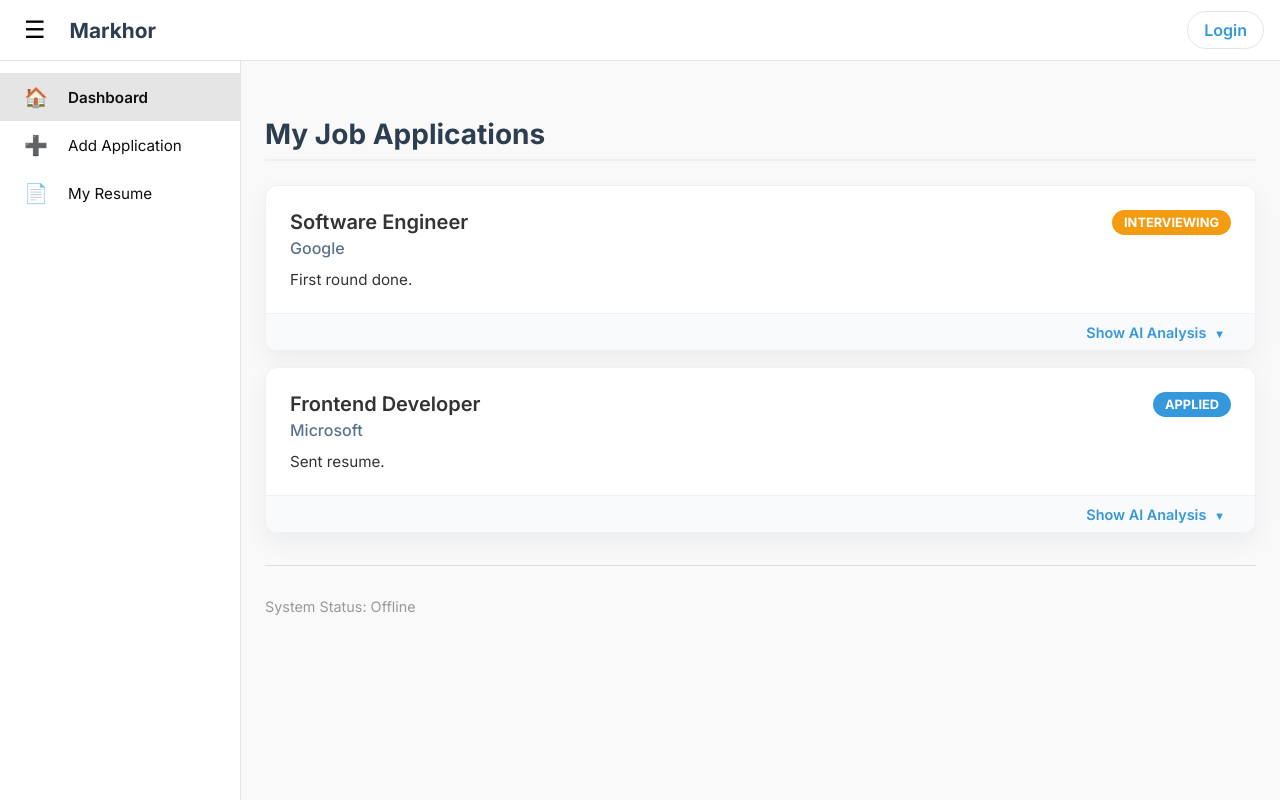
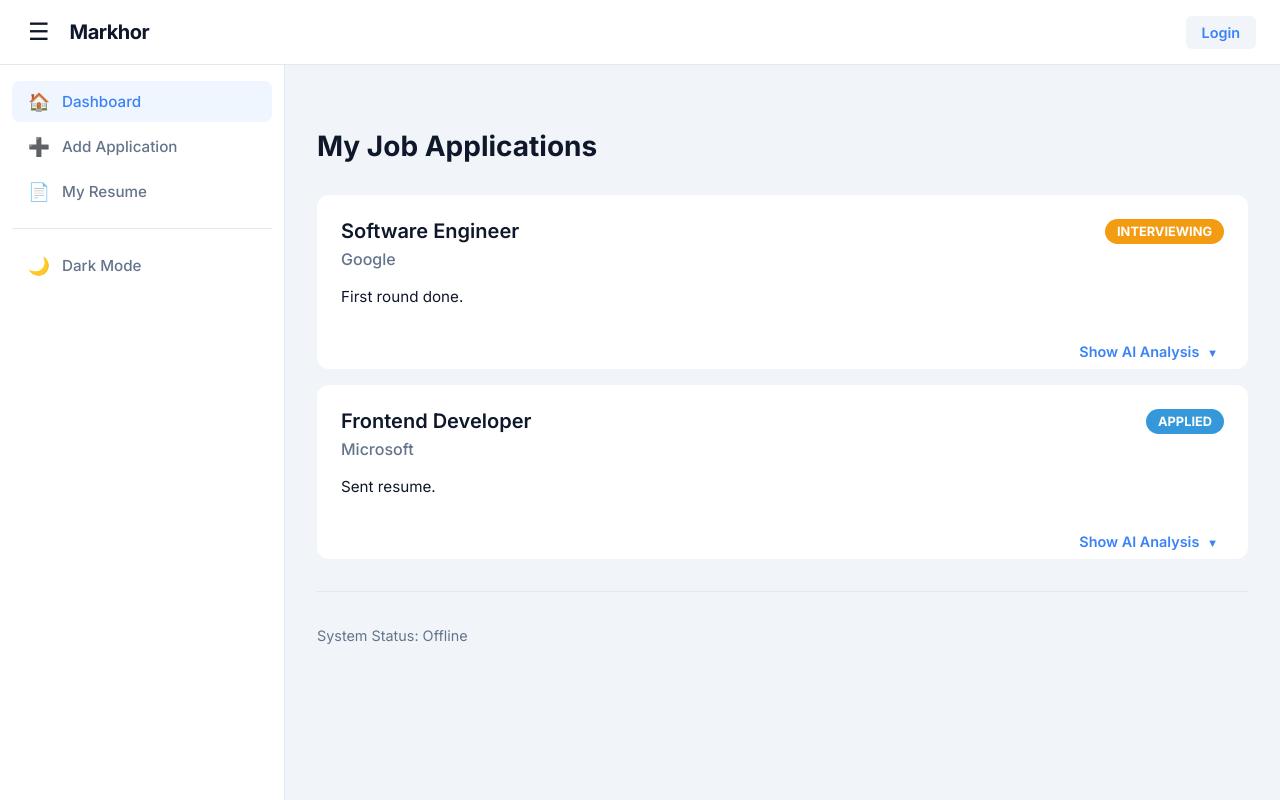
Before and after one commit to ZohaibRahim/CPSC300_GroupProject, an Angular app: page /dashboard in a window 1280 px wide. Built offline with nearby package versions, Linux system fonts and the light colour scheme; no server answers.

Commit message:
added dark mode

```diff
--- a/src/app/app.html
+++ b/src/app/app.html
@@ -31,6 +31,18 @@
           <span class="icon">📄</span>
           <span class="label" *ngIf="!isSidebarCollapsed">My Resume</span>
         </a>
+
+        <hr class="sidebar-divider">
+
+        <button class="nav-item dark-mode-btn" (click)="toggleDarkMode()">
+          <span class="icon" *ngIf="!isDarkMode">🌙</span>
+          <span class="icon" *ngIf="isDarkMode">☀️</span>
+
+          <span class="label" *ngIf="!isSidebarCollapsed">
+            {{ isDarkMode ? 'Light Mode' : 'Dark Mode' }}
+          </span>
+        </button>
+
       </nav>
     </aside>
 
--- a/src/app/app.scss
+++ b/src/app/app.scss
@@ -1,25 +1,20 @@
-// Reset
-html, body { height: 100%; margin: 0; }
-
 .app-layout {
   display: flex;
   flex-direction: column;
   height: 100vh;
-  background-color: #f9f9f9;
 }
 
-// --- Header Styles ---
+/* --- HEADER --- */
 .app-header {
   display: flex;
   align-items: center;
   justify-content: space-between;
-  height: 60px;
-  padding: 0 16px;
-  background-color: #ffffff;
-  border-bottom: 1px solid #e5e5e5;
-  position: sticky;
-  top: 0;
-  z-index: 100;
+  height: 64px;
+  padding: 0 24px;
+  background-color: var(--bg-sidebar); /* Matches sidebar color */
+  border-bottom: 1px solid var(--border-color);
+  transition: background-color 0.3s, border-color 0.3s;
+  z-index: 50;
 }
 
 .header-left {
@@ -32,89 +27,121 @@
   background: none;
   border: none;
   cursor: pointer;
-  padding: 8px;
+  color: var(--text-main);
   font-size: 1.5rem;
-  border-radius: 50%;
   display: flex;
-  align-items: center;
-  justify-content: center;
-  &:hover { background-color: #f0f0f0; }
+  padding: 4px;
+  border-radius: 4px;
+
+  &:hover {
+    background-color: var(--hover-item);
+  }
 }
 
 .logo {
-  font-size: 1.3rem;
+  font-size: 1.25rem;
   font-weight: 700;
-  color: #2c3e50;
+  color: var(--text-main);
   margin: 0;
+  letter-spacing: -0.5px;
 }
 
 .login-link {
   text-decoration: none;
-  color: #3498db;
+  color: var(--primary-color);
   font-weight: 600;
+  font-size: 0.9rem;
   padding: 8px 16px;
-  border: 1px solid #e5e5e5;
-  border-radius: 20px;
-  transition: background 0.2s;
-  &:hover { background-color: #f2f8fc; }
+  background-color: var(--bg-app);
+  border-radius: 6px;
+  transition: all 0.2s;
+
+  &:hover {
+    background-color: var(--hover-item);
+  }
 }
 
-// --- Main Body Layout ---
+/* --- MAIN BODY --- */
 .main-body {
   display: flex;
   flex: 1;
-  overflow: hidden; // Prevent double scrollbars
+  overflow: hidden;
 }
 
-// --- Sidebar Styles ---
+/* --- SIDEBAR --- */
 .sidebar {
-  width: 240px;
-  background-color: #ffffff;
-  border-right: 1px solid #e5e5e5;
+  width: 260px;
+  background-color: var(--bg-sidebar);
+  border-right: 1px solid var(--border-color);
   overflow-y: auto;
-  transition: width 0.2s ease-in-out;
-  padding-top: 12px;
+  transition: width 0.3s ease, background-color 0.3s;
+  padding: 16px 12px;
+  display: flex;
+  flex-direction: column;
 
   &.collapsed {
-    width: 72px; // Collapsed width
+    width: 72px;
+    padding: 16px 8px;
 
     .nav-item {
       justify-content: center;
-      padding: 16px 0;
-
+      padding: 12px;
       .icon { margin-right: 0; font-size: 1.4rem; }
     }
+
+    .sidebar-divider { margin: 8px 4px; }
   }
 }
 
 .nav-item {
   display: flex;
   align-items: center;
-  padding: 0 24px;
-  height: 48px;
+  padding: 10px 16px;
+  margin-bottom: 4px;
+  border-radius: 8px; /* Rounded pills */
   text-decoration: none;
-  color: #0f0f0f;
-  font-family: 'Inter', sans-serif;
+  color: var(--text-muted);
+  font-weight: 500;
   font-size: 0.95rem;
+  transition: all 0.2s;
 
   &:hover {
-    background-color: #f2f2f2;
+    background-color: var(--hover-item);
+    color: var(--text-main);
   }
 
   &.active-link {
-    background-color: #e5e5e5;
-    font-weight: 600;
+    background-color: var(--active-item); // Use the tinted background
+    color: var(--active-text); // Use the colored text
   }
 
   .icon {
-    margin-right: 20px;
-    font-size: 1.2rem;
+    margin-right: 12px;
+    font-size: 1.1rem;
+    display: flex;
+    align-items: center;
   }
 }
 
-// --- Content Area ---
+.sidebar-divider {
+  margin: 16px 0;
+  border-top: 1px solid var(--border-color);
+}
+
+/* --- DARK MODE BUTTON --- */
+.dark-mode-btn {
+  background: none;
+  border: none;
+  width: 100%;
+  cursor: pointer;
+  text-align: left;
+  font-family: inherit;
+}
+
+/* --- CONTENT AREA --- */
 .content-area {
   flex: 1;
-  padding: 24px;
+  background-color: var(--bg-app);
+  padding: 32px; /* More breathing room */
   overflow-y: auto;
 }
--- a/src/app/app.ts
+++ b/src/app/app.ts
@@ -1,7 +1,7 @@
-import { Component, OnInit } from '@angular/core';
+import { Component, OnInit, Renderer2, Inject } from '@angular/core';
+import { DOCUMENT, CommonModule } from '@angular/common';
 import { RouterLink, RouterOutlet, RouterLinkActive } from '@angular/router';
 import { ApiService } from './api.service';
-import { CommonModule } from '@angular/common';
 
 @Component({
   selector: 'app-root',
@@ -12,15 +12,32 @@
 })
 export class App implements OnInit {
   isSidebarCollapsed = false;
+  isDarkMode = false; // State for dark mode
 
-  constructor(private api: ApiService) {}
+  constructor(
+    private apiService: ApiService,
+    @Inject(DOCUMENT) private document: Document,
+    private renderer: Renderer2
+  ) {}
 
   ngOnInit(): void {
-    // Check connection silently on load
-    this.api.checkHealth().subscribe();
+    this.apiService.checkHealth().subscribe();
   }
 
   toggleSidebar() {
     this.isSidebarCollapsed = !this.isSidebarCollapsed;
   }
+
+  // --- NEW: Dark Mode Logic ---
+  toggleDarkMode() {
+    this.isDarkMode = !this.isDarkMode;
+
+    if (this.isDarkMode) {
+      // Add 'dark-theme' class to the <body> tag
+      this.renderer.addClass(this.document.body, 'dark-theme');
+    } else {
+      // Remove it
+      this.renderer.removeClass(this.document.body, 'dark-theme');
+    }
+  }
 }
--- a/src/app/job-form/job-form.scss
+++ b/src/app/job-form/job-form.scss
@@ -1,12 +1,14 @@
+/* Matches the Global "Slate" Theme */
+
 .form-container {
   max-width: 600px;
   margin: 2rem auto;
   padding: 2rem;
 
-  background: var(--bg-card);
+  background-color: var(--bg-card);
   border-radius: 12px;
-  box-shadow: 0 10px 25px var(--shadow-color);
-  border: 1px solid var(--border-light);
+  box-shadow: var(--shadow-md);
+  border: 1px solid var(--border-color);
 
   transition: background-color 0.3s ease, border-color 0.3s ease;
 }
@@ -14,7 +16,7 @@
 h3 {
   font-size: 1.75rem;
   font-weight: 700;
-  color: var(--text-heading);
+  color: var(--text-main);
   margin-top: 0;
   margin-bottom: 0.5rem;
 }
@@ -36,6 +38,7 @@
   margin-bottom: 0.5rem;
 }
 
+/* Input Styles */
 input[type="text"],
 select,
 textarea {
@@ -46,7 +49,9 @@
 
   border: 1px solid var(--border-color);
   border-radius: 8px;
-  background-color: var(--bg-input);
+
+  /* Use app background color for inputs to create contrast against the card */
+  background-color: var(--bg-app);
   color: var(--text-main);
 
   transition: all 0.2s ease-in-out;
@@ -58,37 +63,40 @@
 textarea:focus {
   outline: none;
   border-color: var(--primary-color);
-  box-shadow: 0 0 0 3px rgba(52, 152, 219, 0.2);
+  box-shadow: 0 0 0 3px rgba(59, 130, 246, 0.2); /* Subtle blue glow */
 }
 
+/* Button Styles */
 .submit-btn {
   width: 100%;
   padding: 0.85rem 1rem;
   font-size: 1.1rem;
   font-weight: 600;
   color: #ffffff;
-  background: linear-gradient(90deg, var(--primary-color), var(--primary-hover));
+  background-color: var(--primary-color);
   border: none;
   border-radius: 8px;
   cursor: pointer;
   transition: all 0.2s ease-in-out;
-  box-shadow: 0 4px 15px rgba(52, 152, 219, 0.2);
+  box-shadow: var(--shadow-sm);
 }
 
 .submit-btn:hover {
+  background-color: var(--primary-hover);
   transform: translateY(-2px);
-  box-shadow: 0 6px 20px rgba(52, 152, 219, 0.3);
+  box-shadow: var(--shadow-md);
 }
 
 .submit-btn:disabled {
-  background: #bdc3c7;
+  background-color: var(--border-color);
+  color: var(--text-muted);
   cursor: not-allowed;
   transform: none;
   box-shadow: none;
 }
 
 .error-msg {
-  color: #e74c3c;
+  color: #ef4444; /* Standard Red */
   font-size: 0.9rem;
   margin-top: 0.5rem;
   font-weight: 500;
@@ -98,5 +106,5 @@
   text-align: center;
   margin-top: 1rem;
   font-weight: 600;
-  color: var(--text-heading);
+  color: var(--text-main);
 }
--- a/src/styles.scss
+++ b/src/styles.scss
@@ -1,103 +1,122 @@
-/* Global Styles */
-@import url('https://fonts.googleapis.com/css2?family=Inter:wght@100..900&display=swap');
+/* Global Styles - Modern Slate Theme */
+@import url('https://fonts.googleapis.com/css2?family=Inter:wght@300;400;500;600;700&display=swap');
 
-/* --- THEME VARIABLES --- */
 :root {
-    /* Light Mode Defaults */
-    --bg-body: #ecf0f1;
-    --bg-card: #ffffff;
-    --bg-input: #fcfdff;
-    --bg-element-alt: #f8f9fa;
+  /* --- LIGHT MODE PALETTE (Based on Screenshot 2) --- */
+  --bg-app: #f1f5f9;           /* Light Blue-Grey Background */
+  --bg-sidebar: #ffffff;       /* White Sidebar */
+  --bg-card: #ffffff;          /* White Cards */
 
-    --text-main: #333333;
-    --text-muted: #5a738c;
-    --text-heading: #2c3e50;
+  --text-main: #0f172a;        /* Dark Slate Text */
+  --text-muted: #64748b;       /* Muted Blue-Grey Text */
 
-    --border-color: #dcdfe4;
-    --border-light: #eef2f6;
+  --border-color: #e2e8f0;     /* Light Border */
+  --primary-color: #3b82f6;    /* Bright Blue */
+  --primary-hover: #2563eb;
 
-    --primary-color: #3498db;
-    --primary-hover: #2980b9;
+  --hover-item: #f8fafc;       /* Very light grey for hovers */
+  --active-item: #eff6ff;      /* Light Blue tint for active tabs */
+  --active-text: #3b82f6;      /* Blue text for active tabs */
 
-    --navbar-bg: #2c3e50;
-    --navbar-text: #ffffff;
-
-    --shadow-color: rgba(0, 0, 0, 0.05);
-
-    /* AI Section Specifics (Light) */
-    --ai-bar-bg: #f9fafb;
-    --ai-box-bg: #fdfef0;
-    --ai-box-border: #e6dbb9;
-    --ai-title-color: #b98900;
-    --ai-text-color: #5d4f21;
+  --shadow-sm: 0 1px 2px 0 rgb(0 0 0 / 0.05);
+  --shadow-md: 0 4px 6px -1px rgb(0 0 0 / 0.1), 0 2px 4px -2px rgb(0 0 0 / 0.1);
 }
 
-/* Dark Mode Overrides */
-body.dark-mode {
-    --bg-body: #121212;
-    --bg-card: #1e1e1e;
-    --bg-input: #2c2c2c;
-    --bg-element-alt: #1a1a1a;
+/* --- DARK MODE PALETTE (Based on Screenshot 1) --- */
+body.dark-theme {
+  --bg-app: #0f172a;           /* Deep Navy/Slate Background */
+  --bg-sidebar: #1e293b;       /* Lighter Navy for Sidebar */
+  --bg-card: #1e293b;          /* Lighter Navy for Cards */
 
-    --text-main: #e0e0e0;
-    --text-muted: #a0a0a0;
-    --text-heading: #ffffff;
+  --text-main: #f8fafc;        /* Off-White Text */
+  --text-muted: #94a3b8;       /* Muted Blue-Grey Text */
 
-    --border-color: #444444;
-    --border-light: #333333;
+  --border-color: #334155;     /* Dark Slate Border */
+  --primary-color: #60a5fa;    /* Lighter Blue for Dark Mode */
+  --primary-hover: #93c5fd;
 
-    --primary-color: #5dade2;
-    --primary-hover: #3498db;
+  --hover-item: #334155;       /* Dark Hover */
+  --active-item: #1e293b;      /* Active background */
+  --active-text: #60a5fa;      /* Blue text */
 
-    --navbar-bg: #000000;
-    --navbar-text: #e0e0e0;
-
-    --shadow-color: rgba(0, 0, 0, 0.5);
-
-    /* AI Section Specifics (Dark) */
-    --ai-bar-bg: #252525;
-    --ai-box-bg: #2c2c20;
-    --ai-box-border: #4a4a30;
-    --ai-title-color: #ffd700;
-    --ai-text-color: #dcdcdc;
+  /* In dark mode, we often reduce shadows or make them very subtle */
+  --shadow-sm: none;
+  --shadow-md: 0 4px 6px -1px rgb(0 0 0 / 0.3);
 }
 
-/* Reset & Base Styles */
+/* --- GLOBAL RESET & TYPOGRAPHY --- */
 html, body {
   margin: 0;
   padding: 0;
   height: 100%;
   font-family: 'Inter', sans-serif;
-
-    /* Use variables for background and text */
-    background-color: var(--bg-body);
+  background-color: var(--bg-app);
   color: var(--text-main);
-
-    /* Smooth transition for theme switching */
   transition: background-color 0.3s ease, color 0.3s ease;
 }
 
-app-root {
-    display: flex;
-    flex-direction: column;
-    min-height: 100vh;
+h1, h2, h3, h4, h5 {
+  color: var(--text-main);
+  font-weight: 700;
+  margin-bottom: 0.5rem;
 }
 
-h1, h2, h3 {
-    color: var(--text-heading);
-    margin-top: 0;
-    transition: color 0.3s ease;
-}
-
-a {
-    text-decoration: none;
-    transition: color 0.2s;
+p {
+  color: var(--text-muted);
+  line-height: 1.6;
 }
 
 hr {
   border: 0;
-    height: 1px;
-    background-color: var(--border-color);
-    margin: 20px 0;
-    transition: background-color 0.3s ease;
+  border-top: 1px solid var(--border-color);
 }
+
+/* --- FORM ELEMENTS (Inputs, Textareas) --- */
+input, select, textarea {
+  width: 100%;
+  padding: 10px 12px;
+  border-radius: 8px;
+  border: 1px solid var(--border-color);
+  background-color: var(--bg-app); /* Inputs match background slightly */
+  color: var(--text-main);
+  font-family: 'Inter', sans-serif;
+  font-size: 0.95rem;
+  transition: all 0.2s;
+  box-sizing: border-box;
+
+  &:focus {
+    outline: none;
+    border-color: var(--primary-color);
+    box-shadow: 0 0 0 3px rgba(59, 130, 246, 0.2);
+  }
+}
+
+/* --- BUTTONS --- */
+button.submit-btn, button.btn {
+  background-color: var(--primary-color);
+  color: #ffffff;
+  border: none;
+  padding: 10px 20px;
+  border-radius: 8px;
+  font-weight: 600;
+  cursor: pointer;
+  transition: background-color 0.2s;
+
+  &:hover {
+    background-color: var(--primary-hover);
+  }
+
+  &:disabled {
+    opacity: 0.6;
+    cursor: not-allowed;
+  }
+}
+
+/* --- CARD UTILITIES --- */
+.card, .form-container, .job-card {
+  background-color: var(--bg-card);
+  border: 1px solid var(--border-color);
+  border-radius: 12px; /* Rounded corners like reference */
+  box-shadow: var(--shadow-sm);
+  padding: 24px;
+}
```
Lines whose indentation alone changed are shown as unchanged.
